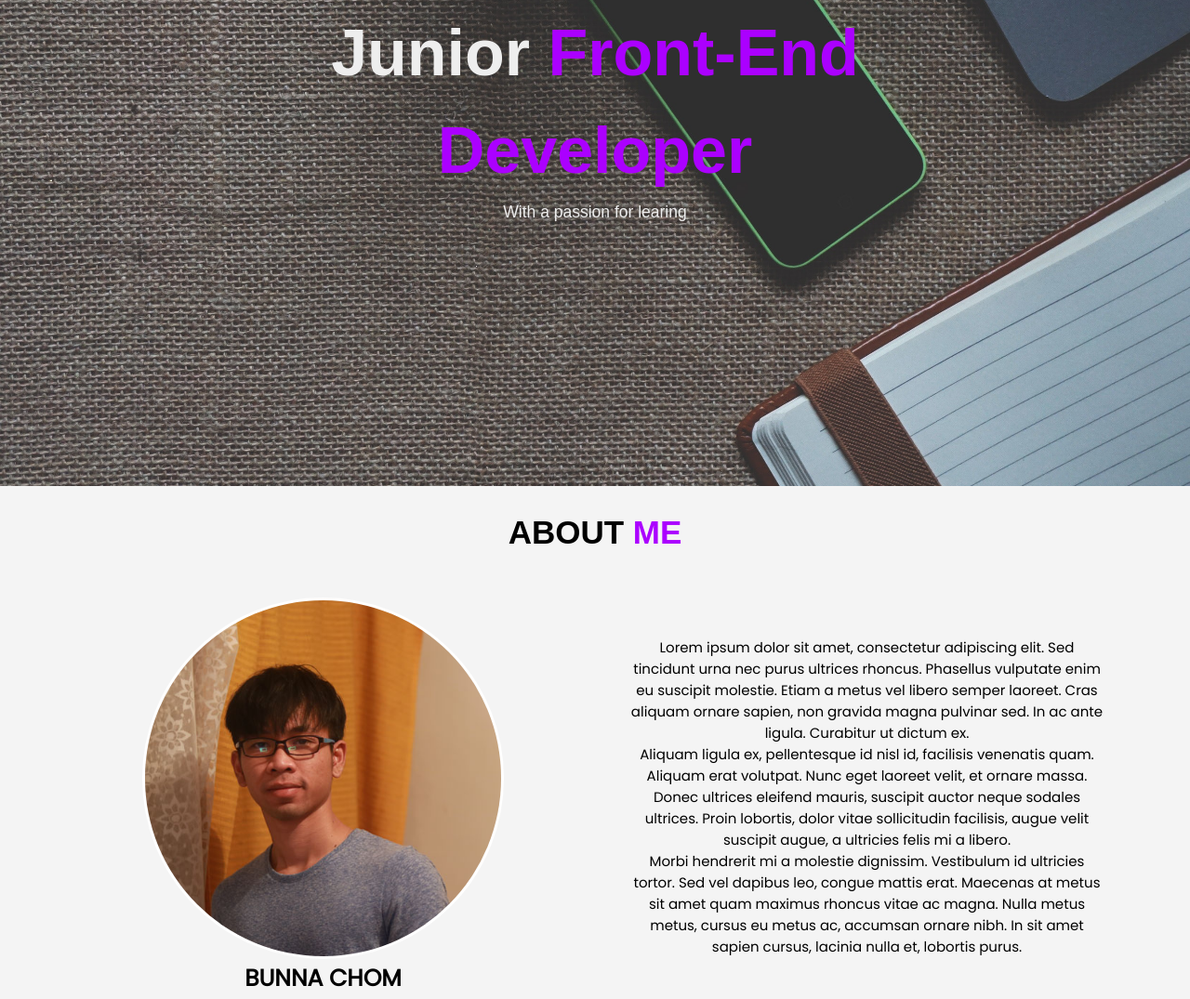
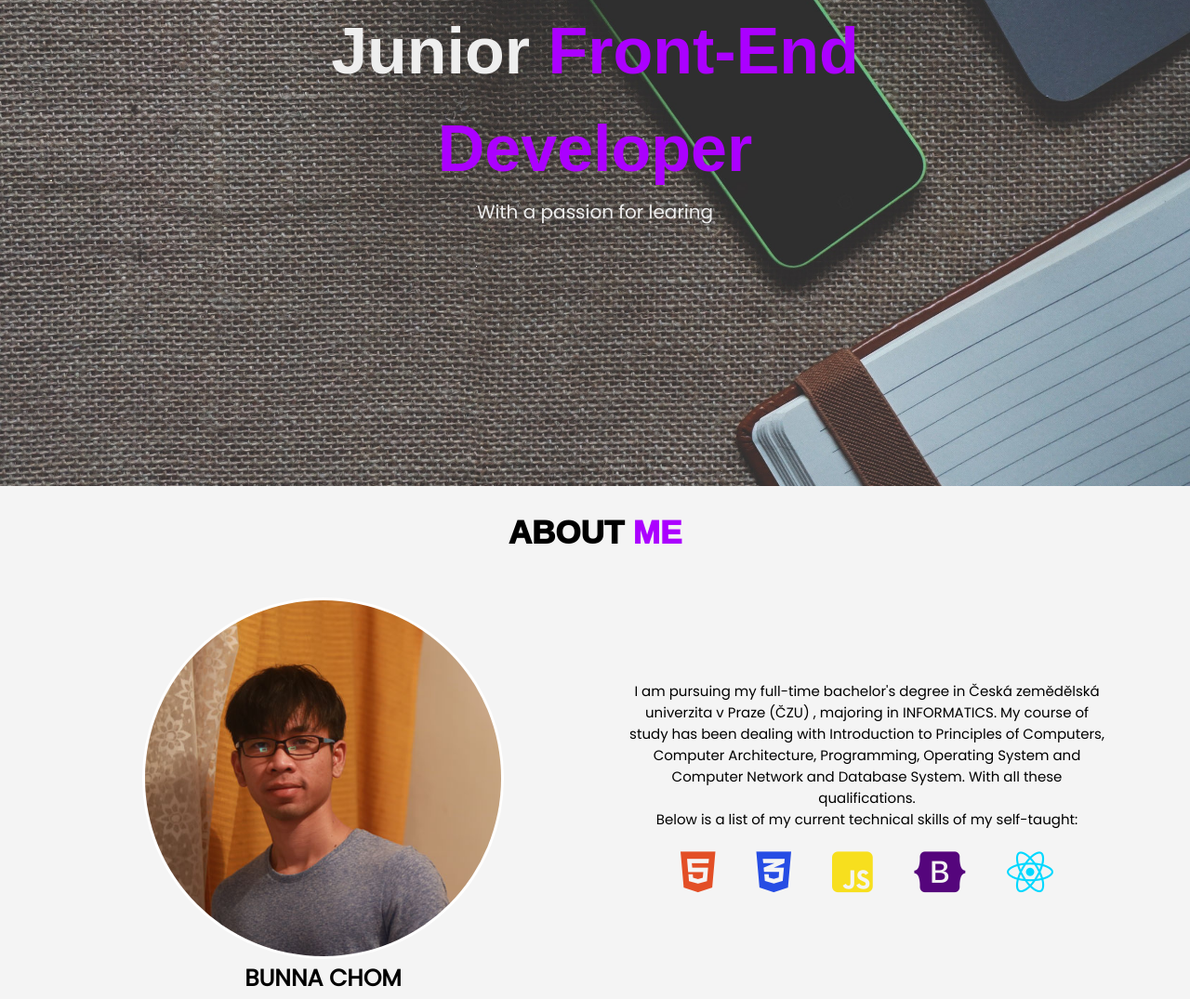
Before and after one commit to BunnaKH/portfolio, a plain HTML site: page index.html in a window 1280 px wide. Shown: the part 277-1352 px from the top of the page at 93% size. Drawn offline with Linux system fonts and the light colour scheme; some packages are replaced by stand-ins of ours.

Commit message:
second commit

```diff
--- a/index.html
+++ b/index.html
@@ -44,9 +44,15 @@
 
               <div class="text">
 
-                <p>Lorem ipsum dolor sit amet, consectetur adipiscing elit. Sed tincidunt urna nec purus ultrices rhoncus. Phasellus vulputate enim eu suscipit molestie. Etiam a metus vel libero semper laoreet. Cras aliquam ornare sapien, non gravida magna pulvinar sed. In ac ante ligula. Curabitur ut dictum ex. </p>
-                <p>Aliquam ligula ex, pellentesque id nisl id, facilisis venenatis quam. Aliquam erat volutpat. Nunc eget laoreet velit, et ornare massa. Donec ultrices eleifend mauris, suscipit auctor neque sodales ultrices. Proin lobortis, dolor vitae sollicitudin facilisis, augue velit suscipit augue, a ultricies felis mi a libero.</p>
-                <p>Morbi hendrerit mi a molestie dignissim. Vestibulum id ultricies tortor. Sed vel dapibus leo, congue mattis erat. Maecenas at metus sit amet quam maximus rhoncus vitae ac magna. Nulla metus metus, cursus eu metus ac, accumsan ornare nibh. In sit amet sapien cursus, lacinia nulla et, lobortis purus.</p>
+                <p>I am pursuing my full-time bachelor's degree in Česká zemědělská univerzita v Praze (ČZU) , majoring in  INFORMATICS.  My course of study has been dealing with Introduction to Principles of Computers, Computer Architecture, Programming, Operating System and Computer Network and Database System. With all these qualifications. </p>
+                <p>Below is a list of my current technical skills of my self-taught:</p>
+                <div class="skills">
+                    <i class="fab fa-html5"></i>
+                    <i class="fab fa-css3-alt"></i>
+                    <i class="fab fa-js-square"></i>
+                    <i class="fab fa-bootstrap"></i>
+                    <i class="fab fa-react"></i>
+                </div>
 
               </div>
 
--- a/main.css
+++ b/main.css
@@ -38,7 +38,7 @@ animation-delay: 0.6s;
 .nav-bar{
     display: flex;
     justify-content: space-between;
-    padding-top: 1.5em;
+    padding-top: 5rem;
     text-transform: uppercase;
     font-size: 1.7rem;
     align-items: center;
@@ -155,7 +155,9 @@ nav ul li a:hover::after{
 
 }
 .p-text{
-    font-size: 0.5em;
+    font-family: 'Poppins', sans-serif;
+    font-size: 2rem;
+    font-weight: 300;
 }
 .menu-toggle{
     position: fixed;
@@ -216,16 +218,30 @@ nav ul li a:hover::after{
 }
 .text {
 
-    padding: 3rem 2rem;
+    padding: 2rem 2rem;
     font-size: 1.5rem;
     font-family: 'Poppins', sans-serif;
 
 }
+.skills i {
+    margin: 2rem 2rem;;
+    font-size: 5rem;
+}
+ .fa-html5
+{ color:#e34f26}
+.fa-css3-alt
+{ color:#264de4}
+.fa-js-square
+{ color:#f7df1e}
+.fa-bootstrap
+{ color:#55057C }
+.fa-react
+{ color:#00d8ff}
 
 .Aboutme-text,.project-text, .contact-text{
     font-size: 3.5rem;
     margin-bottom: 2rem;
-    font-weight: 800;
+    font-weight: 1000;
 }
 .Aboutme-text span,
 .project-text span,
@@ -385,10 +401,20 @@ footer {
 .social i {
     color: #000;
     cursor: pointer;
+    font-size: 5rem;
 
 }
 .social i:hover{
     transform: translateY(-10%);
+}
+.social .fa-github-square:hover{
+    color: #6e5494;
+}
+.social .fa-linkedin:hover{
+    color: #0077b5;
+}
+.social .fa-envelope-square:hover{
+    color: #fbbc05;
 }
 .contact-wrapper{
     width: 100%;
@@ -401,6 +427,10 @@ footer {
     height: 50vh;
     margin: 2rem 0;
 
+}
+.skills i {
+  margin: 2rem 2rem;;
+  font-size: 5rem;
 }
 
 footer p {
@@ -420,7 +450,7 @@ footer p {
 
 	.nav-bar{
         display: none;
-		padding-top: 0;
+		padding-top: 2rem;
 		flex-direction: column;
 		justify-content: space-evenly;
 		align-items: center;
```
